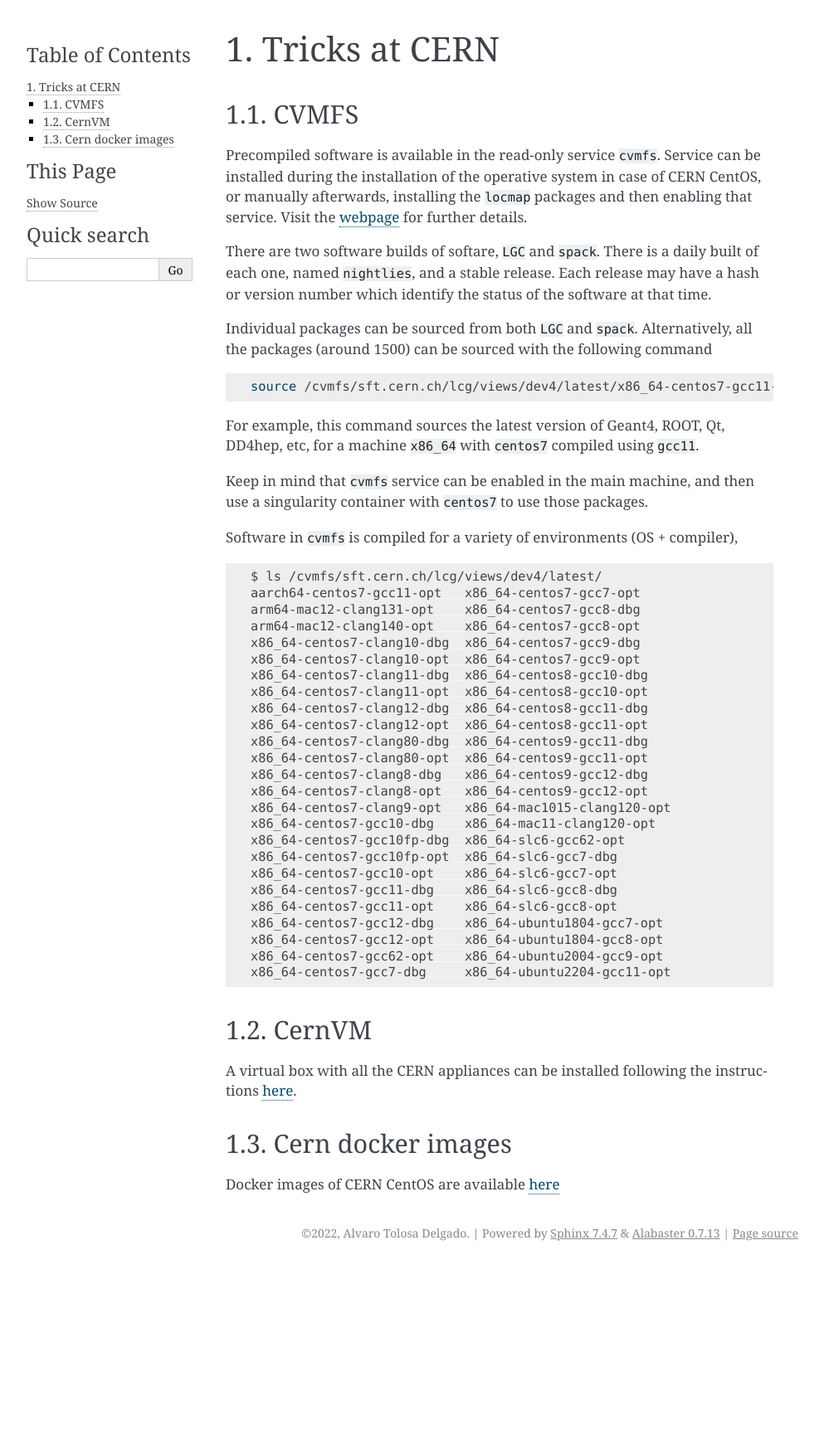
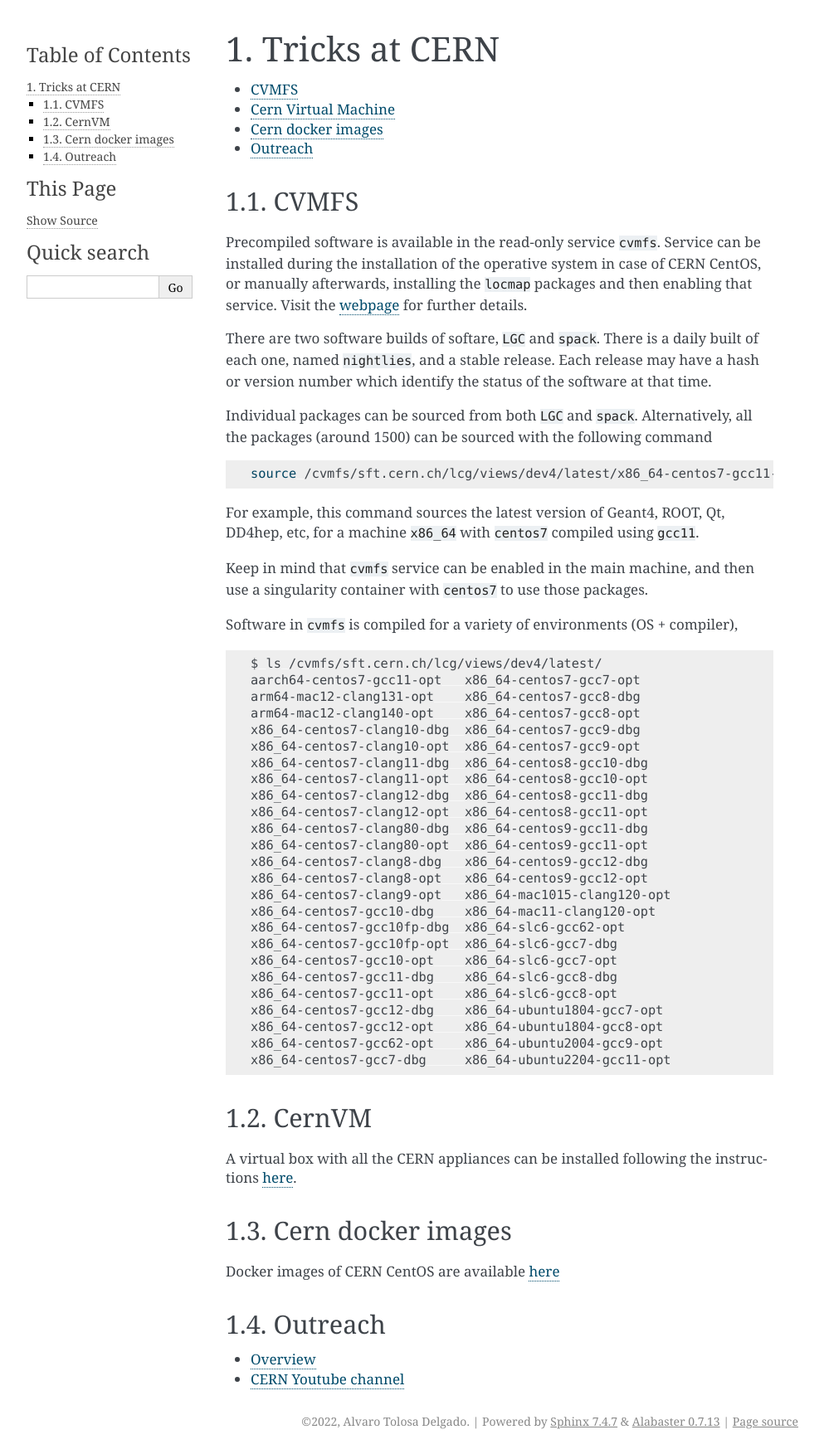
Before and after one commit to atolosadelgado/atolosadelgado.github.io, a Sphinx documentation site: the page built from source/tricks_cern/README.md, in a window 1280 px wide. Shown: the whole page at 83% size, without its empty margins (148-1141 px from the left). Built offline with Sphinx 7.4.7, drawn with Linux system fonts in a browser that asks for light colours; before the commit the page ends 1526 px from its top, so only the background shows below that.

Commit message:
update to CERN section

```diff
--- a/source/tricks_cern/README.md
+++ b/source/tricks_cern/README.md
@@ -1,4 +1,12 @@
 # Tricks at CERN
+
+* [CVMFS](#cvmfs)
+
+* [Cern Virtual Machine](#cernvm)
+
+* [Cern docker images](#cern-docker-images)
+
+* [Outreach](#outreach)
 
 ## CVMFS
 
@@ -53,3 +61,9 @@
 ## Cern docker images
 
 Docker images of CERN CentOS are available [here](https://linux.web.cern.ch/dockerimages/)
+
+## Outreach
+
+* [Overview](https://videos.cern.ch/record/2020780)
+
+* [CERN Youtube channel](https://youtu.be/pQhbhpU9Wrg)
```
Also changed, not shown: 4 other files.
